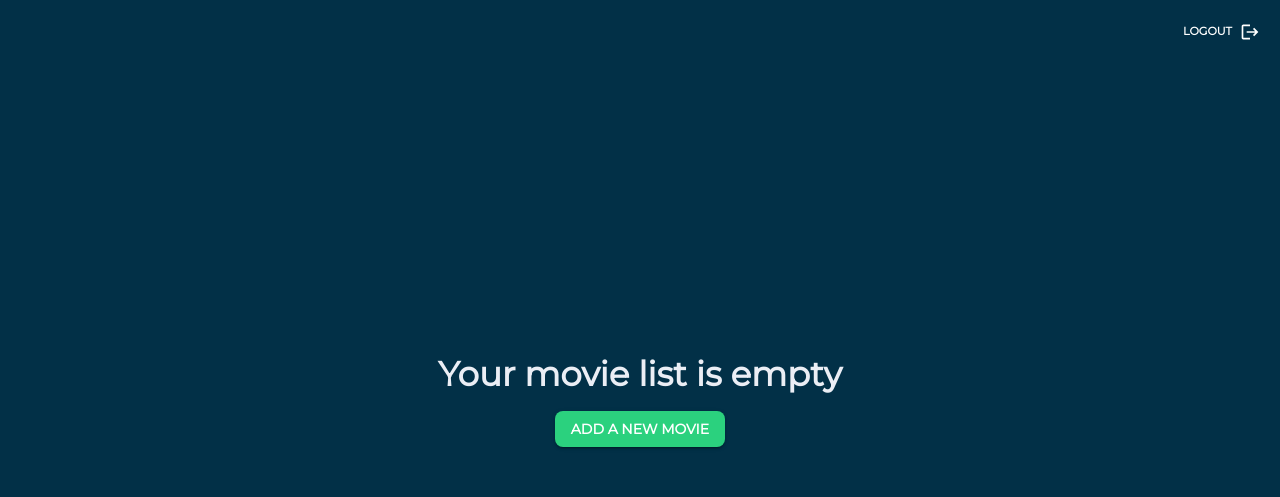
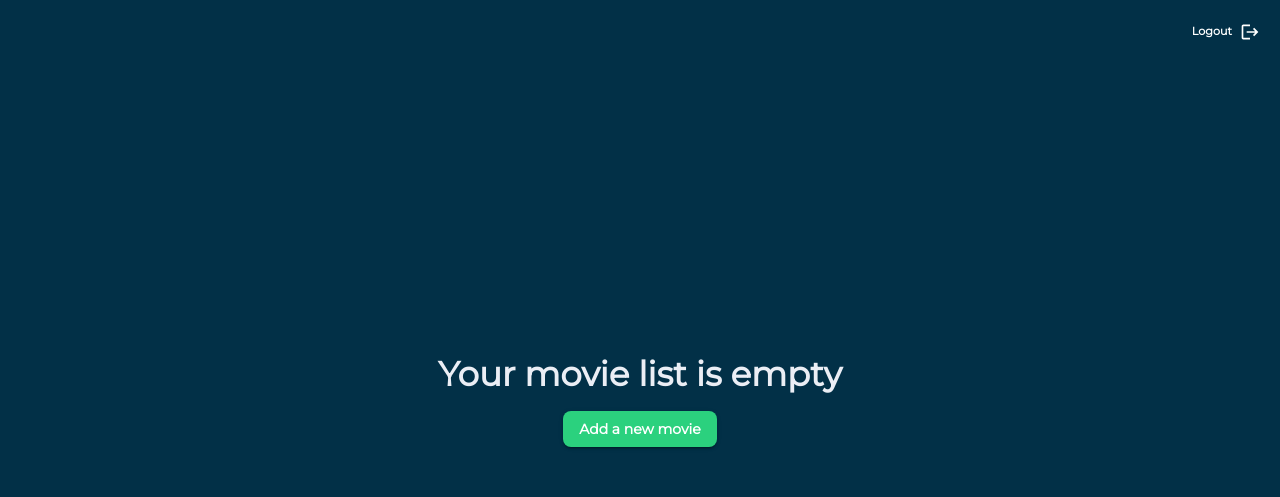
Before and after one commit to alienrey/movie-database, a Next.js app in the folder frontend/: page /movies in a window 1280 px wide. Shown: the top 497 px of the page. Built offline with nearby package versions, Linux system fonts and the light colour scheme.

Commit message:
feat: add global styles for some components

```diff
--- a/frontend/src/providers/ThemeProvider.tsx
+++ b/frontend/src/providers/ThemeProvider.tsx
@@ -6,11 +6,12 @@ import "@fontsource/montserrat";
 
 const error = "#EB5757";
 const success = "#2BD17E";
+const highlightedSuccess = "#059669";
 const background = "#093545";
 const input = "#224957";
 const card = "#092C39";
 const fontColor = "#EBEEF5";
-const white = "#FFFFFF"
+const white = "#FFFFFF";
 
 const theme = createTheme({
   palette: {
@@ -54,6 +55,20 @@ const theme = createTheme({
         },
       },
     },
+    MuiOutlinedInput: {
+      styleOverrides: {
+        root: {
+          borderRadius: '16px',
+        },
+      },
+    },
+    MuiButton: {
+      styleOverrides: {
+        root: {
+          textTransform: 'none',
+        },
+      },
+    },
   },
 });
 
@@ -75,9 +90,10 @@ export const CustomThemeProvider: React.FC<CustomThemeProviderProps> = ({
 export const colors = {
   error,
   success,
+  highlightedSuccess,
   background,
   input,
   card,
   fontColor,
-  white
+  white,
 };
```
